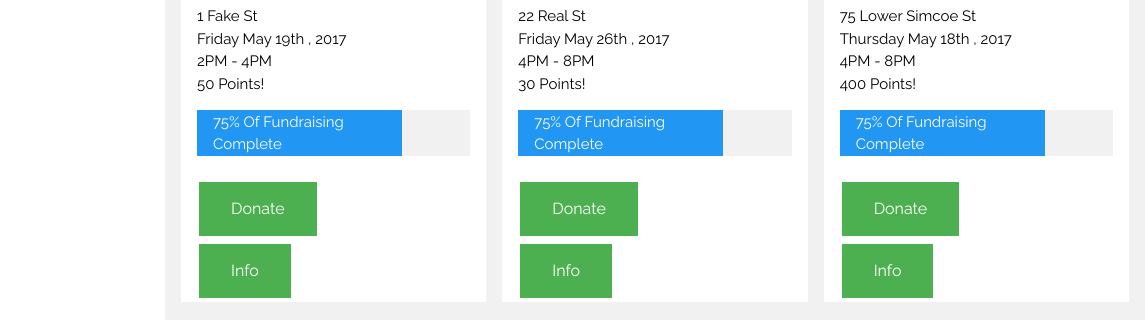
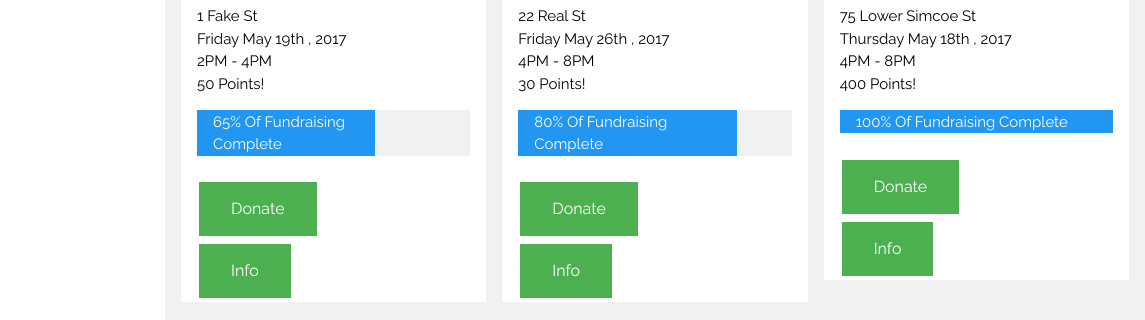
Before and after one commit to gcttong/LabRats, a website: page Community/public_html/index.html in a window 1280 px wide. Shown: the part 360-680 px from the top of the page, 135-1280 px from the left. Drawn offline with nearby package versions, Linux system fonts and the light colour scheme.

Commit message:
Changed progress bar status

```diff
--- a/Community/public_html/index.html
+++ b/Community/public_html/index.html
@@ -78,7 +78,7 @@ body,h1,h2,h3,h4,h5,h6 {font-family: "Raleway", sans-serif}
         50 Points!
         </p>
         <div class="w3-light-grey">
-  <div class="w3-container w3-blue" style="width:75%">75% Of Fundraising Complete</div>
+  <div class="w3-container w3-blue" style="width:65%">65% Of Fundraising Complete</div>
     </div><br>
     <button type="button" id="btnDonate" onclick="paypalRedirect()">Donate</button>
     <button type="button" id="btnInfo" onclick="eventRedirect()">Info</button>
@@ -95,7 +95,7 @@ body,h1,h2,h3,h4,h5,h6 {font-family: "Raleway", sans-serif}
         30 Points!
         </p>
         <div class="w3-light-grey">
-  <div class="w3-container w3-blue" style="width:75%">75% Of Fundraising Complete</div>
+  <div class="w3-container w3-blue" style="width:80%">80% Of Fundraising Complete</div>
     </div><br>
     <button type="button" id="btnDonate" onclick="paypalRedirect()">Donate</button>
     <button type="button" id="btnInfo" onclick="eventRedirect()">Info</button>
@@ -112,7 +112,7 @@ body,h1,h2,h3,h4,h5,h6 {font-family: "Raleway", sans-serif}
         400 Points!
         </p>
         <div class="w3-light-grey">
-  <div class="w3-container w3-blue" style="width:75%">75% Of Fundraising Complete</div>
+  <div class="w3-container w3-blue" style="width:100%">100% Of Fundraising Complete</div>
     </div><br>
     <button type="button" id="btnDonate" onclick="paypalRedirect()">Donate</button>
     <button type="button" id="btnInfo" onclick="eventRedirect()">Info</button>
@@ -158,6 +158,8 @@ function eventRedirect(){
     window.location = "event.html";
 }
 
+
+
 </script>
 
 
```
